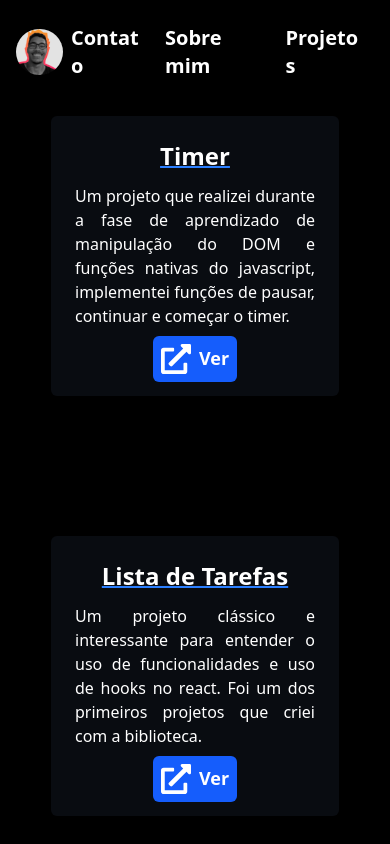
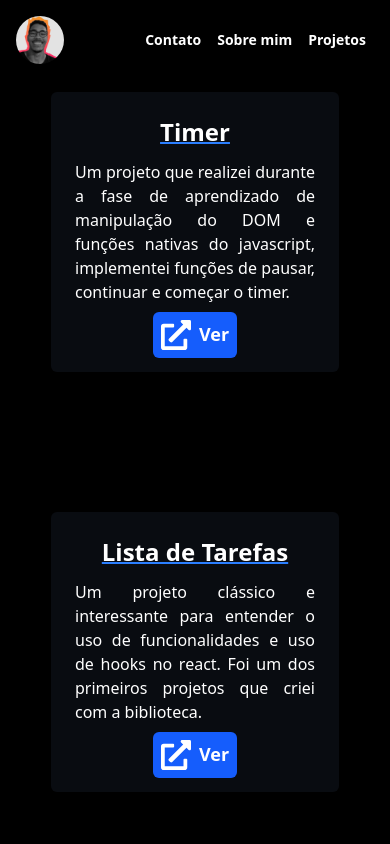
Before and after one commit to EduardoSantos2231/Porfolio_v1.0, a React (Vite) app: page /porfolio_v1.0/projects in a window 390 px wide. Shown: the top 844 px of the page. Built offline with nearby package versions, Linux system fonts and the light colour scheme.

Commit message:
fix: diminuir fontes em mobile

```diff
--- a/src/components/Header.tsx
+++ b/src/components/Header.tsx
@@ -11,7 +11,7 @@ export default function Header() {
             </div>
 
             <nav className="p-2">
-            <ul className="flex gap-4 text-xl">
+            <ul className="flex gap-4 text-sm md:text-lg">
               <li className="hover:underline ease-in hover:decoration-blue-600 hover:scale-110 transition"><Link to={"contact"}>Contato</Link></li>
               <li className="hover:underline ease-in hover:decoration-blue-600 hover:scale-110 transition"><Link to={"about"}>Sobre mim</Link></li>
               <li className="hover:underline ease-in hover:decoration-blue-600 hover:scale-110 transition"><Link to={"projects"}>Projetos</Link></li>
```
